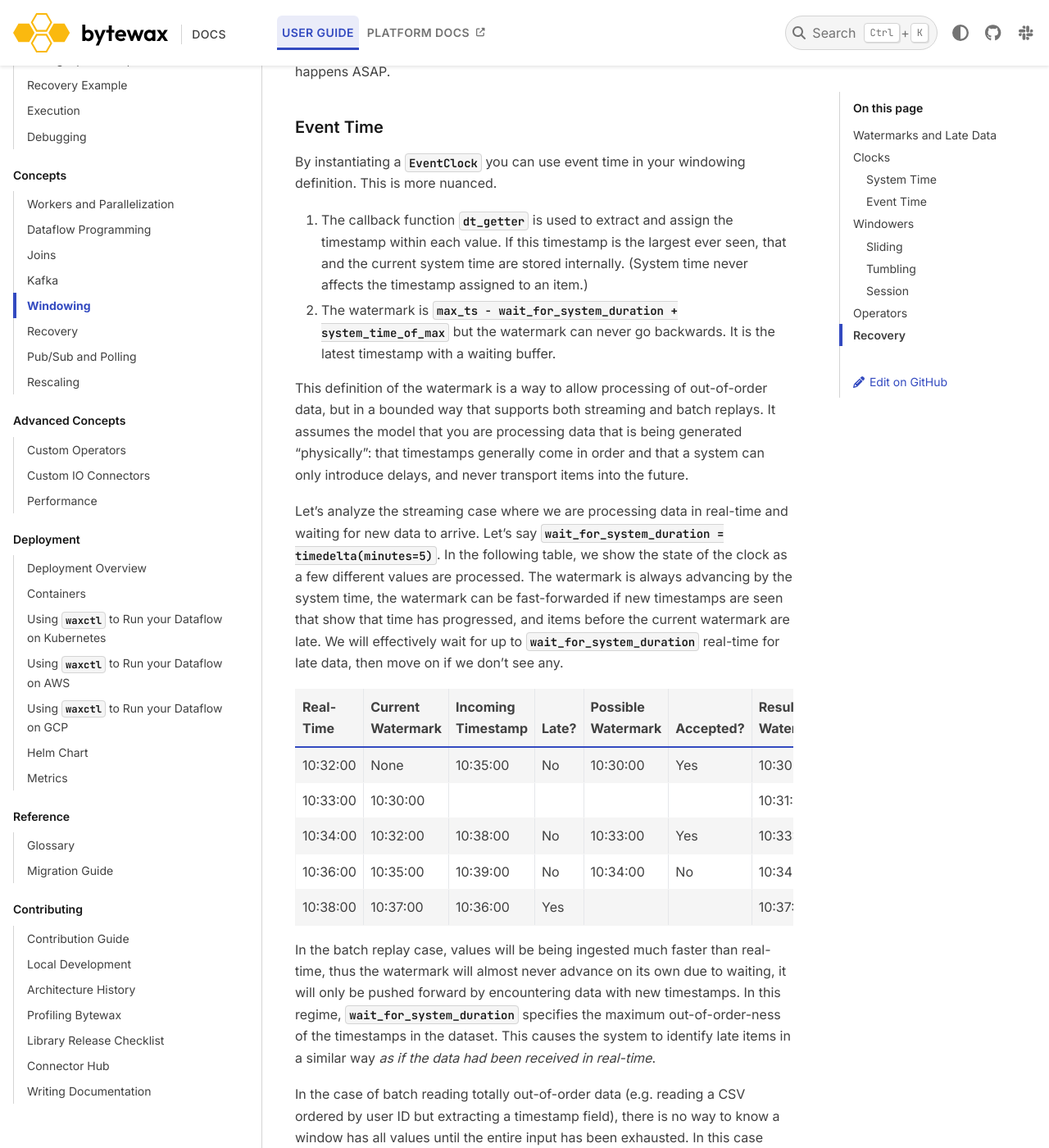
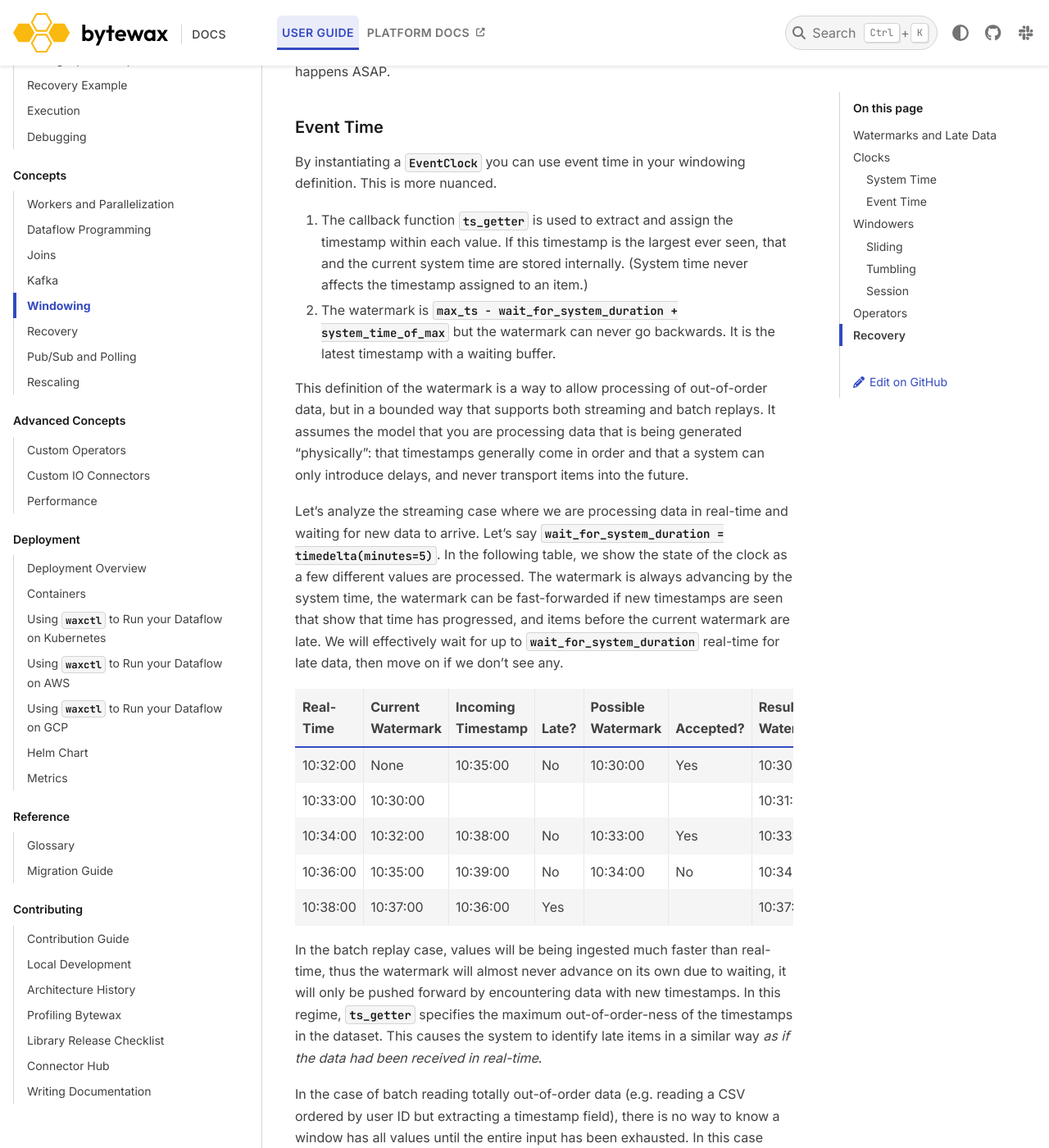
Before and after one commit to bytewax/bytewax, a Sphinx documentation site: the page built from docs/guide/concepts/windowing.md, in a window 1280 px wide and 1400 px high, scrolled down 1417 px. Shown: the whole window at 82% size. Built offline with Sphinx 7.4.7 and the PyData theme 0.15.4, drawn with Linux system fonts in a browser that asks for light colours; pages that are not in the unit, such as notebooks, are missing from menus.

Commit message:
Fix xrefs in windowing docs

```diff
--- a/docs/guide/concepts/windowing.md
+++ b/docs/guide/concepts/windowing.md
@@ -65,10 +65,12 @@
 By instantiating a {py:obj}`~bytewax.operators.windowing.EventClock` you
 can use event time in your windowing definition. This is more nuanced.
 
-1. The callback function `dt_getter` is used to extract and assign the
-   timestamp within each value. If this timestamp is the largest ever
-   seen, that and the current system time are stored internally.
-   (System time never affects the timestamp assigned to an item.)
+1. The callback function
+   {py:obj}`~bytewax.operators.windowing.EventClock.ts_getter` is used
+   to extract and assign the timestamp within each value. If this
+   timestamp is the largest ever seen, that and the current system
+   time are stored internally. (System time never affects the
+   timestamp assigned to an item.)
 
 2. The watermark is `max_ts - wait_for_system_duration +
    system_time_of_max` but the watermark can never go backwards. It is
@@ -102,10 +105,11 @@
 In the batch replay case, values will be being ingested much faster
 than real-time, thus the watermark will almost never advance on its
 own due to waiting, it will only be pushed forward by encountering
-data with new timestamps. In this regime, `wait_for_system_duration`
-specifies the maximum out-of-order-ness of the timestamps in the
-dataset. This causes the system to identify late items in a similar
-way _as if the data had been received in real-time_.
+data with new timestamps. In this regime,
+{py:obj}`~bytewax.operators.windowing.EventClock.ts_getter` specifies
+the maximum out-of-order-ness of the timestamps in the dataset. This
+causes the system to identify late items in a similar way _as if the
+data had been received in real-time_.
 
 In the case of batch reading totally out-of-order data (e.g. reading a
 CSV ordered by user ID but extracting a timestamp field), there is no
```
Also changed, not shown: other parts of docs/guide/concepts/windowing.md (+2 -1 lines), 1 other file.
